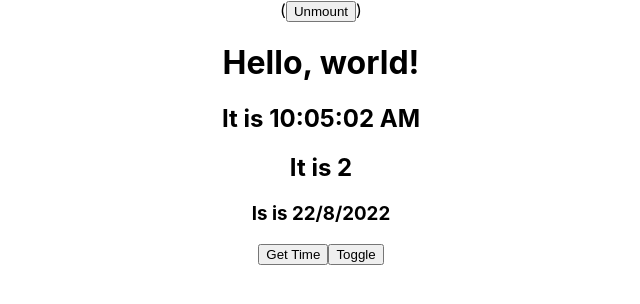
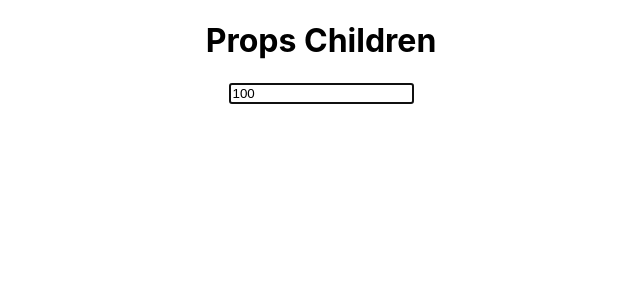
Before and after one commit to phamvietduc0411/ReactJS, a React (Create React App) app in the folder Setup-Project-ReactJS/my-first-project-react/: page / in a window 1280 px wide. Shown: the top 304 px of the page, without its empty margins (319-959 px from the left). Built offline with nearby package versions, Linux system fonts and the light colour scheme.

Commit message:
use props and props-type

```diff
--- a/Setup-Project-ReactJS/my-first-project-react/package.json
+++ b/Setup-Project-ReactJS/my-first-project-react/package.json
@@ -41,6 +41,7 @@
     "@babel/plugin-proposal-private-property-in-object": "^7.21.11",
     "eslint-config-prettier": "^9.1.0",
     "eslint-plugin-prettier": "^5.2.1",
-    "prettier": "^3.4.2"
+    "prettier": "^3.4.2",
+    "prop-types": "^15.8.1"
   }
 }
--- a/Setup-Project-ReactJS/my-first-project-react/src/App.js
+++ b/Setup-Project-ReactJS/my-first-project-react/src/App.js
@@ -1,12 +1,19 @@
 import { useState } from 'react'
 import './App.css'
 import Clock from './Clock'
+import BareInput from './BareInput'
+import PropsChild from './PropsChildren'
 
 function App() {
-  const [visible, setVisible] = useState(true)
+  //const [visible, setVisible] = useState(true)
   return (
     <div className='App'>
-      (<button onClick={() => setVisible(false)}>Unmount</button>){visible && <Clock />}
+      {/* (<button onClick={() => setVisible(false)}>Unmount</button>){visible && <Clock />} */}
+      {/* <BareInput type='text' value='100' autoFocus className='input' /> */}
+      <PropsChild>
+        <h1>Props Children</h1>
+        <BareInput type='text' value='100' autoFocus readOnly className='input' />
+      </PropsChild>
     </div>
   )
 }
--- /dev/null
+++ b/Setup-Project-ReactJS/my-first-project-react/src/BareInput.jsx
@@ -0,0 +1,17 @@
+import React from 'react'
+import PropTypes from 'prop-types'
+
+// class BareInput extends React.Component {
+//   render() {
+//     return <input {...this.props} />
+//   }
+// }
+
+function BareInput({ type, ...rest }) {
+  return <input {...rest} />
+}
+BareInput.propTypes = {
+  type: PropTypes.string
+}
+
+export default BareInput
--- /dev/null
+++ b/Setup-Project-ReactJS/my-first-project-react/src/PropsChildren.jsx
@@ -0,0 +1,15 @@
+import React from 'react'
+import PropTypes from 'prop-types'
+class PropsChild extends React.Component {
+  render() {
+    console.log(this.props)
+
+    return <div className='Props'>{this.props.children}</div>
+  }
+}
+
+PropsChild.propTypes = {
+  children: PropTypes.arrayOf(PropTypes.element)
+}
+
+export default PropsChild
```
Also changed, not shown: 2 other files (tests, documents, lock files or other folders).
